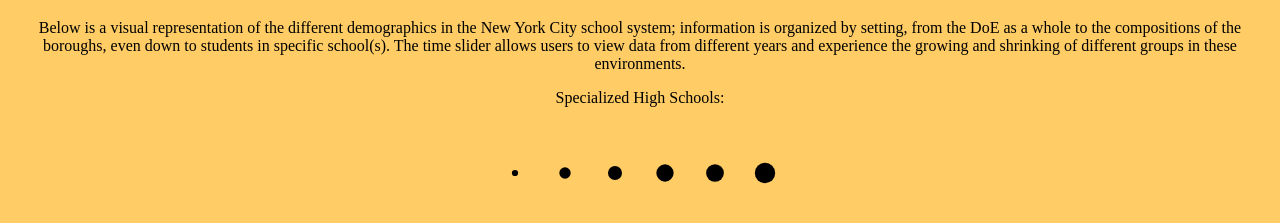
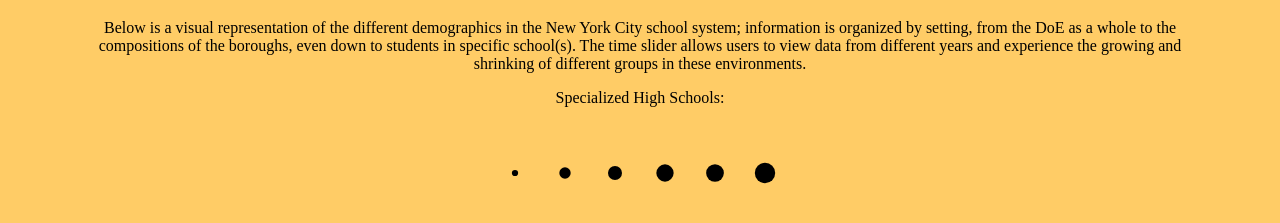
Before and after one commit to lawrenceliu2/d3project, a plain HTML site: page templates/index.html in a window 1280 px wide. Shown: the part 61-284 px from the top of the page. Drawn offline with nearby package versions, Linux system fonts and the light colour scheme; files that its build step writes are made by us from their sources; files whose address does not match are found by name.

Commit message:
Update style.css

```diff
--- a/static/style.css
+++ b/static/style.css
@@ -1,3 +1,6 @@
 html{
     background-color: #ffcc66
 }
+body{
+        padding: 0px 75px;
+}
```
